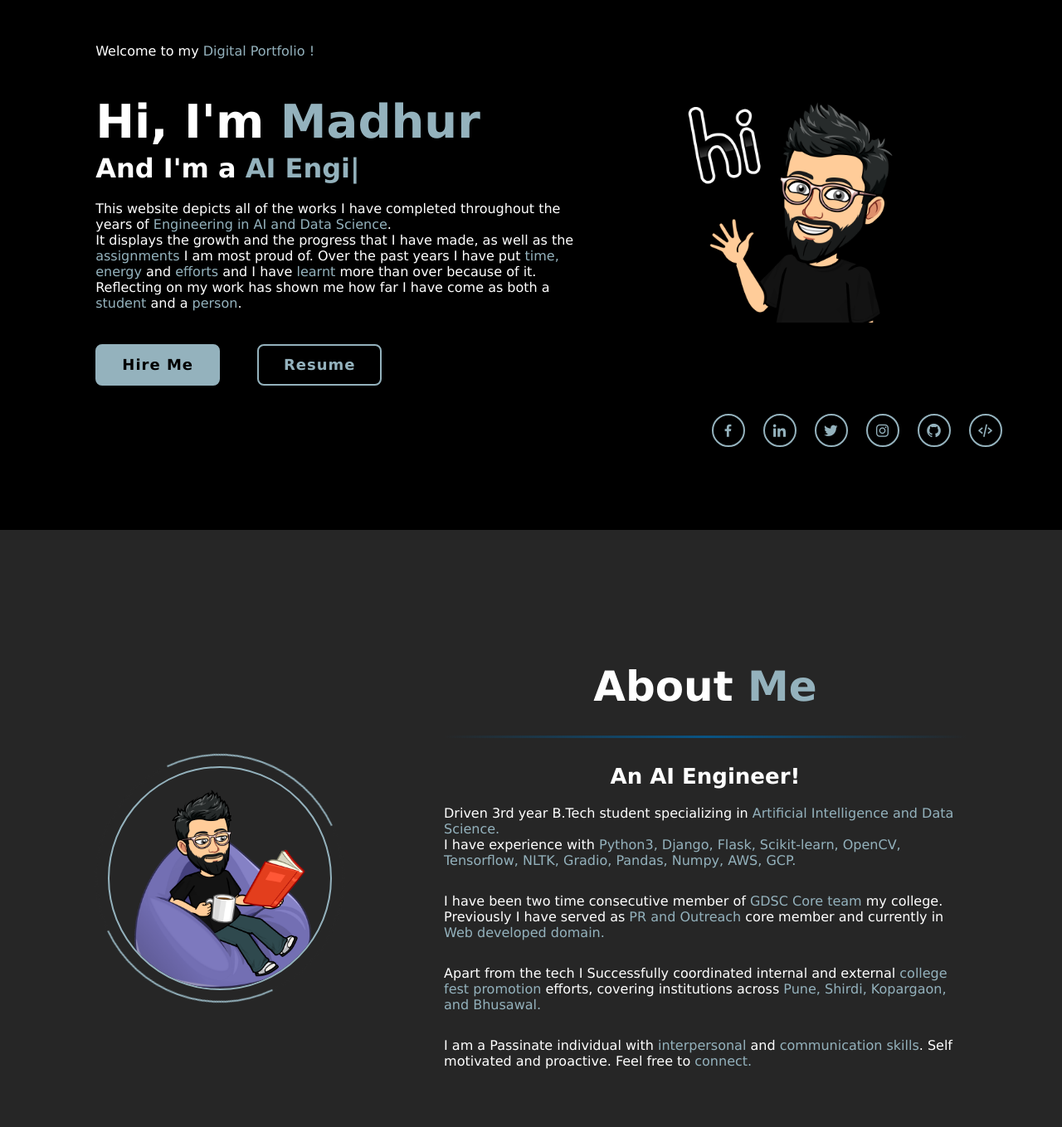
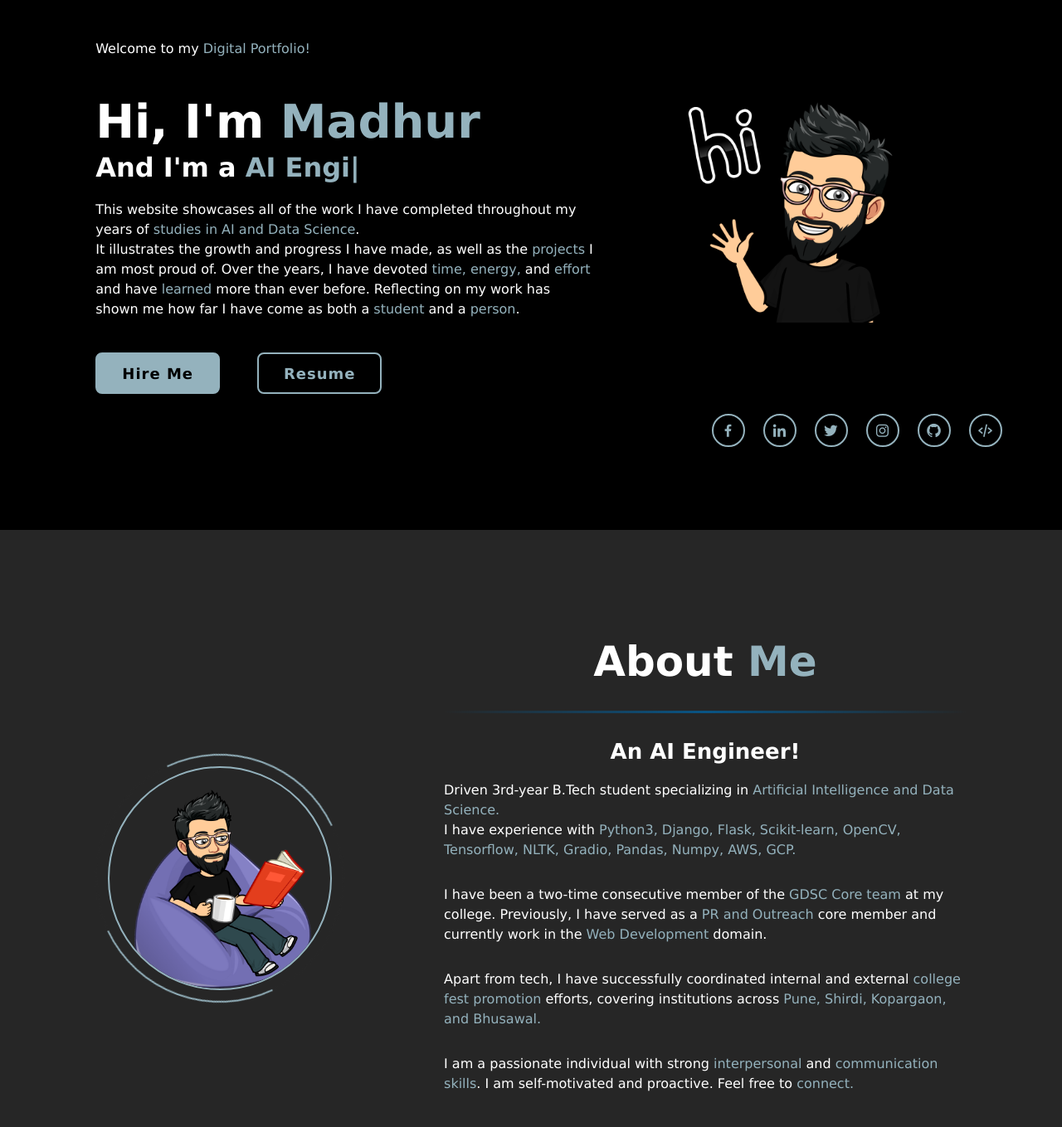
Before and after one commit to madhurchouhan01/Portfolio, a plain HTML site: page index.html in a window 1280 px wide. Shown: the part 161-1520 px from the top of the page at 83% size. Drawn offline with nearby package versions, Linux system fonts and the light colour scheme.

Commit message:
added line spacing in <p> tag

```diff
--- a/index.html
+++ b/index.html
@@ -1,5 +1,6 @@
 <!DOCTYPE html>
 <html lang="en">
+
 <head>
     <meta charset="UTF-8">
     <meta name="viewport" content="width=device-width, initial-scale=1.0">
@@ -11,6 +12,7 @@
     <script src="https://unpkg.com/typed.js@2.0.16/dist/typed.umd.js"></script>
     <script src="https://unpkg.com/scrollreveal"></script>
 </head>
+
 <body>
     <!-- header design -->
     <header class="header top">
@@ -31,7 +33,16 @@
 
         <div class="home-info">
             <div class="home-content left">
-                <p><br>Welcome to my <span class="para">Digital Portfolio !</span></p>
+                <p style="line-height: 1.5;"><br>Welcome to my <span class="para">Digital Portfolio!</span></p>
+                <h1>Hi, I'm <span>Madhur</span></h1>
+                <h3 class="text-animate">And I'm a <span class="multiple-text"></span></h3>
+                <p style="line-height: 1.5;">This website showcases all of the work I have completed throughout my years of <span
+                        class="para">studies in AI and Data Science</span>.<br>It illustrates the growth and progress I
+                    have made, as well as the <span class="para">projects</span> I am most proud of. Over the years, I
+                    have devoted <span class="para">time, energy,</span> and <span class="para">effort</span> and have
+                    <span class="para">learned</span> more than ever before. Reflecting on my work has shown me how far
+                    I have come as both a <span class="para">student</span> and a <span class="para">person</span>.</p>
+                <!-- <p><br>Welcome to my <span class="para">Digital Portfolio !</span></p>
                 <h1>Hi, I'm <span>Madhur</span></h1>
                 <h3 class="text-animate">And I'm a <span class="multiple-text"></span></h3>
                 <p>This website depicts all of
@@ -44,13 +55,14 @@
                     more than over because of it.<br> Reflecting on my work has shown me
                     how far I have come as both a <span class="para" class="para">student</span> and a <span
                         class="para">person</span>.
-                </p>
+                </p> -->
 
 
 
                 <div class="btn-box">
                     <a href="#contact" class="btn">Hire Me</a>
-                    <a href="https://drive.google.com/file/d/13CsneeyafeEaweExNKwky8Opb4XbsDrZ/view?usp=drive_link" class="btn" target="_blank">Resume</a>
+                    <a href="https://drive.google.com/file/d/13CsneeyafeEaweExNKwky8Opb4XbsDrZ/view?usp=drive_link"
+                        class="btn" target="_blank">Resume</a>
                 </div>
             </div>
 
@@ -76,28 +88,47 @@
             <h2 class="heading">About <span>Me</span></h2>
             <div class="line"></div>
             <div class="about-content">
-            <h3>An AI Engineer!</h3><hr>
-            <div class="about-para">
-                <p>Driven 3rd year B.Tech student specializing in <span class="para">Artificial Intelligence and
-                    Data Science.</span><br>I have experience with <span class="para"> Python3, Django, Flask, Scikit-learn, OpenCV, Tensorflow, NLTK, Gradio, Pandas, Numpy, AWS, GCP.</span></p>
-                <p>I have been two time consecutive member of  <span class="para">GDSC Core team </span> my college. Previously I have served as
-                    <span class="para">PR and Outreach </span> core member and currently in  <span class="para"> Web developed domain.</span></p>
-                <p>Apart from the tech I Successfully coordinated internal and external <span class="para">college fest promotion </span> efforts,
-                    covering institutions across <span class="para">Pune, Shirdi, Kopargaon, and Bhusawal.</span></p>
-                <p>I am a Passinate individual with <span class="para">interpersonal</span> and <span class="para"> communication skills</span>. Self motivated and
-                    proactive. Feel free to<span class="para"> connect.</span></p><!-- <button class="btn-box btns">
+                <h3>An AI Engineer!</h3>
+                <hr>
+                <div class="about-para">
+
+                    <p style="line-height: 1.5;">Driven 3rd-year B.Tech student specializing in <span class="para">Artificial Intelligence and Data Science.</span><br>I have experience with <span class="para">Python3, Django, Flask, Scikit-learn, OpenCV, Tensorflow, NLTK, Gradio, Pandas, Numpy, AWS, GCP.</span></p>
+<p style="line-height: 1.5;">I have been a two-time consecutive member of the <span class="para">GDSC Core team</span> at my college. Previously, I have served as a <span class="para">PR and Outreach</span> core member and currently work in the <span class="para">Web Development</span> domain.</p>
+<p style="line-height: 1.5;">Apart from tech, I have successfully coordinated internal and external <span class="para">college fest promotion</span> efforts, covering institutions across <span class="para">Pune, Shirdi, Kopargaon, and Bhusawal.</span></p>
+<p style="line-height: 1.5;">I am a passionate individual with strong <span class="para">interpersonal</span> and <span class="para">communication skills</span>. I am self-motivated and proactive. Feel free to <span class="para">connect.</span></p>
+
+
+                    <!-- <p>Driven 3rd year B.Tech student specializing in <span class="para">Artificial Intelligence and
+                            Data Science.</span><br>I have experience with <span class="para"> Python3, Django, Flask,
+                            Scikit-learn, OpenCV, Tensorflow, NLTK, Gradio, Pandas, Numpy, AWS, GCP.</span></p>
+                    <p>I have been two time consecutive member of <span class="para">GDSC Core team </span> my college.
+                        Previously I have served as
+                        <span class="para">PR and Outreach </span> core member and currently in <span class="para"> Web
+                            developed domain.</span>
+                    </p>
+                    <p>Apart from the tech I Successfully coordinated internal and external <span class="para">college
+                            fest promotion </span> efforts,
+                        covering institutions across <span class="para">Pune, Shirdi, Kopargaon, and Bhusawal.</span>
+                    </p>
+                    <p>I am a Passinate individual with <span class="para">interpersonal</span> and <span class="para">
+                            communication skills</span>. Self motivated and
+                        proactive. Feel free to<span class="para"> connect.</span></p> -->
+
+                        <!-- <button class="btn-box btns">
                     <a href="#" class="btn">Read More</a>
                 </button> -->
-            </div>
+                </div>
             </div>
         </div>
         <div class="home-sci">
             <a href="https://www.facebook.com/madhur.chouhan.31/" target="_blank"><i class="bx bxl-facebook"></i></a>
-            <a href="https://www.linkedin.com/in/madhur-chouhan-9a9bab228" target="_blank"><i class="bx bxl-linkedin"></i></a>
+            <a href="https://www.linkedin.com/in/madhur-chouhan-9a9bab228" target="_blank"><i
+                    class="bx bxl-linkedin"></i></a>
             <a href="https://twitter.com/madhur_py" target="_blank"><i class="bx bxl-twitter"></i></a>
             <a href="https://www.instagram.com/madhur.py/" target="_blank"><i class="bx bxl-instagram"></i></a>
             <a href="https://github.com/madhurchouhan01" target="_blank"><i class='bx bxl-github'></i></a>
-            <a href="https://leetcode.com/madhurchouhan02/" title="Coding Profiles" target="_blank"><i class='bx bx-code-alt'></i></a>
+            <a href="https://leetcode.com/madhurchouhan02/" title="Coding Profiles" target="_blank"><i
+                    class='bx bx-code-alt'></i></a>
         </div>
     </section>
 
@@ -225,9 +256,11 @@
                 <img src="./assets/dog and cat.jpg" alt="">
                 <div class="portfolio-layer">
                     <h4>Dog Vs Cat Classification using Transfer Learning</h4>
-                    <p>Using transfer learning with OpenCV, TensorFlow, and deep learning to classify images as either dogs or cats.</p>
+                    <p>Using transfer learning with OpenCV, TensorFlow, and deep learning to classify images as either
+                        dogs or cats.</p>
                     <div class="project-links">
-                        <a href="https://github.com/madhurchouhan01/Dog-Vs-Cat-Classification.git" target="_blank"><i class='bx bxl-github'></i></a>
+                        <a href="https://github.com/madhurchouhan01/Dog-Vs-Cat-Classification.git" target="_blank"><i
+                                class='bx bxl-github'></i></a>
                     </div>
 
                 </div>
@@ -236,9 +269,11 @@
                 <img src="./assets/movix-home.jpg" alt="">
                 <div class="portfolio-layer">
                     <h4>Movie Recommendation System</h4>
-                    <p>A Movie Recommendation System using NLTK, Pandas, NumPy, Scikit-learn, and created a simple UI with Gradio.</p>
+                    <p>A Movie Recommendation System using NLTK, Pandas, NumPy, Scikit-learn, and created a simple UI
+                        with Gradio.</p>
                     <div class="project-links">
-                        <a href="https://github.com/madhurchouhan01/Movie-Recommendation-System.git" target="_blank"><i class='bx bxl-github'></i></a>
+                        <a href="https://github.com/madhurchouhan01/Movie-Recommendation-System.git" target="_blank"><i
+                                class='bx bxl-github'></i></a>
                     </div>
                 </div>
             </div>
@@ -248,7 +283,8 @@
                     <h4>Spam Mail Prediction </h4>
                     <p>Predicting spam emails with Scikit-learn, TfidfVectorizer, and Logistic Regression</p>
                     <div class="project-links">
-                        <a href="https://github.com/madhurchouhan01/Spam-Mail-Prediction.git" target="_blank"><i class='bx bxl-github'></i></a>
+                        <a href="https://github.com/madhurchouhan01/Spam-Mail-Prediction.git" target="_blank"><i
+                                class='bx bxl-github'></i></a>
                     </div>
                 </div>
             </div>
@@ -258,7 +294,8 @@
                     <h4>Nutribytes- A recipe generator</h4>
                     <p>A recipe generator model which recommends recipe based on the available ingredients.</p>
                     <div class="project-links">
-                        <a href="https://github.com/madhurchouhan01/nutribytes.git" target="_blank"><i class='bx bxl-github'></i></a>
+                        <a href="https://github.com/madhurchouhan01/nutribytes.git" target="_blank"><i
+                                class='bx bxl-github'></i></a>
                     </div>
                 </div>
             </div>
@@ -266,9 +303,11 @@
                 <img src="./assets/face.jpeg" alt="">
                 <div class="portfolio-layer">
                     <h4>Face Recognition</h4>
-                    <p>AI technology enabling accurate identification and authentication of individuals based on facial features using DeepFace model. </p>
+                    <p>AI technology enabling accurate identification and authentication of individuals based on facial
+                        features using DeepFace model. </p>
                     <div class="project-links">
-                        <a href="https://github.com/madhurchouhan01/Face-Recognition-using-DeepFace" target="_blank"><i class='bx bxl-github'></i></a>
+                        <a href="https://github.com/madhurchouhan01/Face-Recognition-using-DeepFace" target="_blank"><i
+                                class='bx bxl-github'></i></a>
                     </div>
                 </div>
             </div>
@@ -276,9 +315,11 @@
                 <img src="./assets/object recog.jpg" alt="">
                 <div class="portfolio-layer">
                     <h4>Object Recognition</h4>
-                    <p>CIFAR-10:Training models to accurately recognize objects across 10 different classes in images.</p>
+                    <p>CIFAR-10:Training models to accurately recognize objects across 10 different classes in images.
+                    </p>
                     <div class="project-links">
-                        <a href="https://github.com/madhurchouhan01/cifar10-model.git" target="_blank"><i class='bx bxl-github'></i></a>
+                        <a href="https://github.com/madhurchouhan01/cifar10-model.git" target="_blank"><i
+                                class='bx bxl-github'></i></a>
                     </div>
                 </div>
             </div>
@@ -338,4 +379,5 @@
 
     <script src="app.js"></script>
 </body>
+
 </html>
```
